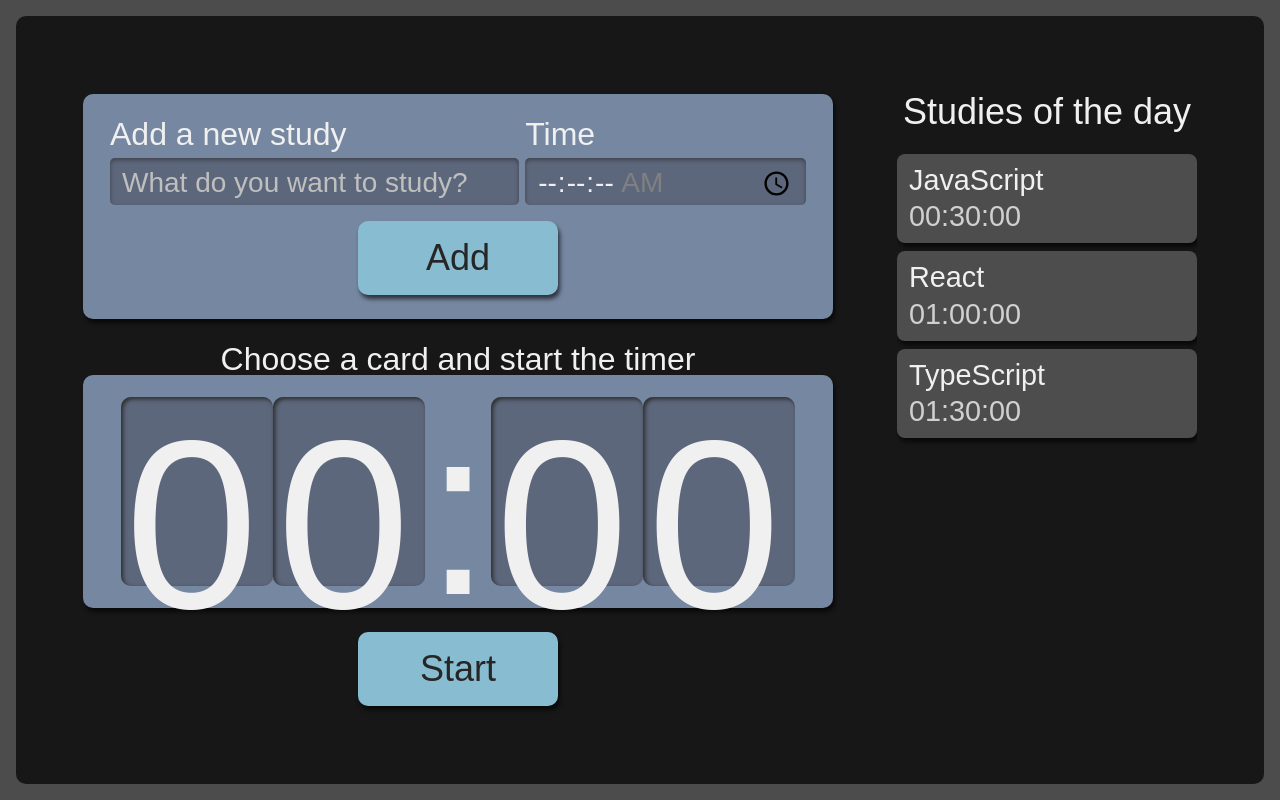
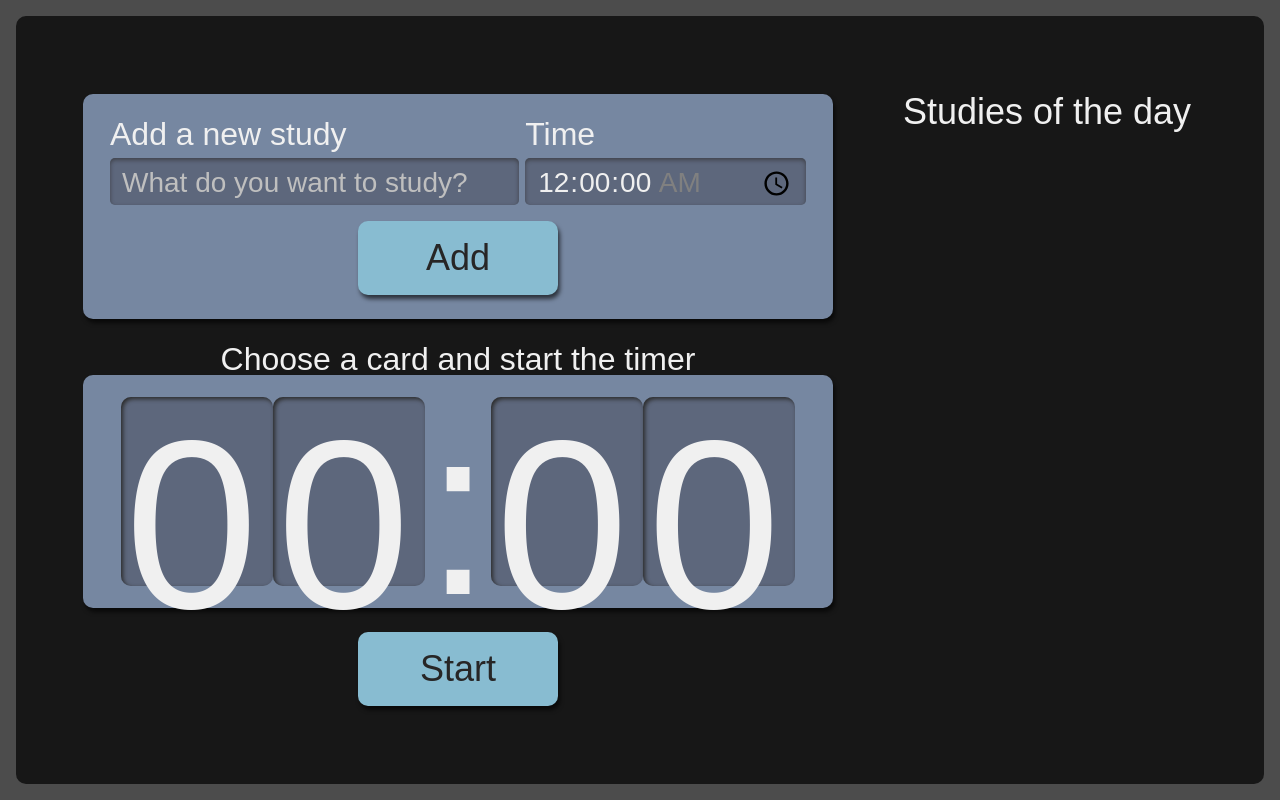
Before and after one commit to victorkauan/alura-studies, a React (Create React App) app: page / in a window 1280 px wide. Built offline with nearby package versions, Linux system fonts and the light colour scheme.

Commit message:
:sparkles: feat: Implement dynamic task list and creation

```diff
--- a/src/components/Form/index.tsx
+++ b/src/components/Form/index.tsx
@@ -1,17 +1,30 @@
 import React from "react";
 import Button from "../Button";
 import style from "./Form.module.scss"
+import type { ITask } from "../../types/task";
 
-export default class Form extends React.Component {
+export default class Form extends React.Component<{
+  setTasks: React.Dispatch<React.SetStateAction<ITask[]>>
+}> {
+  state = {
+    name: "",
+    time: "00:00:00"
+  }
+  addTask(event: React.FormEvent<HTMLFormElement>) {
+    event.preventDefault()
+    this.props.setTasks(previous => [...previous, this.state])
+  }
   render() {
     return (
-      <form className={style.newTask}>
+      <form className={style.newTask} onSubmit={this.addTask.bind(this)}>
         <div className={style.inputContainer}>
-          <label htmlFor="task">Add a new study</label>
+          <label htmlFor="name">Add a new study</label>
           <input
-            id="task"
-            name="task"
+            id="name"
+            name="name"
             type="text"
+            value={this.state.name}
+            onChange={event => this.setState({ ...this.state, name: event.target.value })}
             placeholder="What do you want to study?"
             required
           />
@@ -23,13 +36,15 @@ export default class Form extends React.Component {
             name="time"
             type="time"
             step="1"
-            min="00:00:00"
+            min="00:00:01"
             max="01:30:00"
+            value={this.state.time}
+            onChange={event => this.setState({ ...this.state, time: event.target.value })}
             placeholder="What do you want to study?"
             required
           />
         </div>
-        <Button>Add</Button>
+        <Button type="submit">Add</Button>
       </form>
     );
   }
--- a/src/components/List/index.tsx
+++ b/src/components/List/index.tsx
@@ -1,13 +1,8 @@
 import Item from "./Item";
 import style from "./List.module.scss"
+import type { ITask } from "../../types/task";
 
-export default function List() {
-  const tasks = [
-    { name: "JavaScript", time: "00:30:00" },
-    { name: "React", time: "01:00:00" },
-    { name: "TypeScript", time: "01:30:00" }
-  ]
-
+export default function List({ tasks }: { tasks: ITask[] }) {
   return (
     <aside className={style.taskList}>
       <h2>Studies of the day</h2>
--- a/src/pages/App.tsx
+++ b/src/pages/App.tsx
@@ -1,13 +1,17 @@
+import { useState } from "react";
 import Form from "../components/Form";
 import List from "../components/List";
 import Timer from "../components/Timer";
 import style from "./App.module.scss"
+import type { ITask } from "../types/task";
 
 export default function App() {
+  const [tasks, setTasks] = useState<ITask[]>([])
+
   return (
     <div className={style.AppStyle}>
-      <Form />
-      <List />
+      <Form setTasks={setTasks} />
+      <List tasks={tasks} />
       <Timer />
     </div>
   );
--- /dev/null
+++ b/src/types/task.ts
@@ -0,0 +1,4 @@
+export interface ITask {
+  name: string
+  time: string
+}
```
